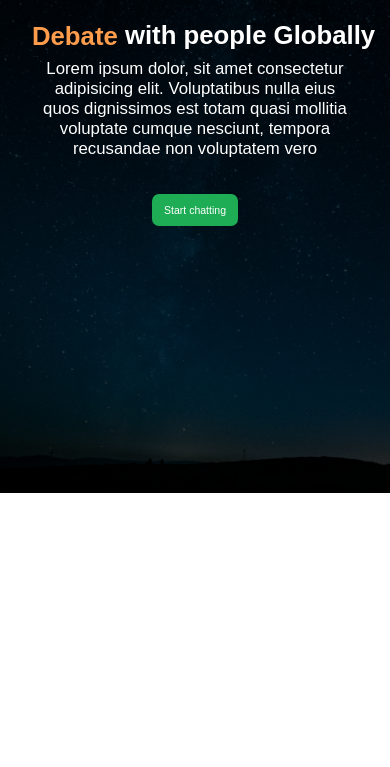
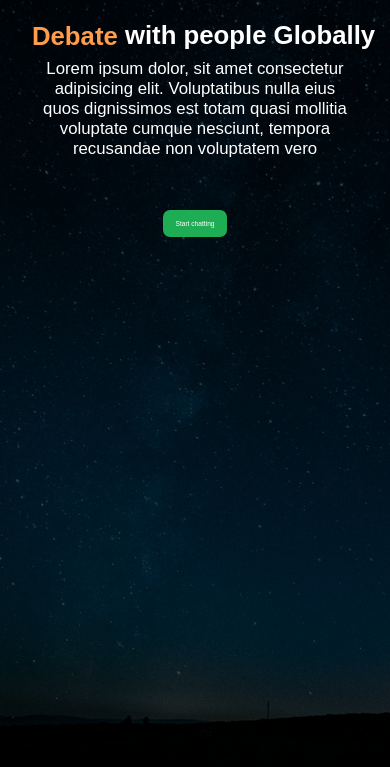
Before and after one commit to arnav-kr/Firechat, a plain HTML site: page index.htm in a window 390 px wide. Shown: the part 77-844 px from the top of the page. Drawn offline with Linux system fonts and the light colour scheme.

Commit message:
Made few fixes to increase responsiveness

```diff
--- a/index.htm
+++ b/index.htm
@@ -58,9 +58,9 @@
 
             <div class="featuresPreview">
                 <p>Lorem ipsum dolor, sit amet consectetur adipisicing elit. Voluptatibus nulla eius quos dignissimos est totam quasi mollitia voluptate cumque nesciunt, tempora recusandae non voluptatem vero</p>
-                <a href="#">
-                    <span>Start chatting</span>
-                </a>
+                <button href="#">
+                    Start chatting
+                </button>
             </div>
         </section>
     </div>
--- a/res/scripts/home.js
+++ b/res/scripts/home.js
@@ -1,6 +1,3 @@
-
-
-
 
 // The below code is for the animation in home page, text changing
 var actionDOM = document.getElementById("action");
--- a/res/stylesheets/home.css
+++ b/res/stylesheets/home.css
@@ -50,7 +50,6 @@ body {
     left: 0;
     width: 100%;
     height: 100vh;
-    max-height: calc(var(--home-max-height) + var(--header-height));
     background-image: url("../images/night_sky.jpg");
     background-size: cover;
     background-position: 50% 100%;
@@ -63,9 +62,9 @@ body {
 /* |------ HOME ------ */
 section.home {
     width: 100%;
-    height: calc(100vh - var(--header-height));
+    height: auto;
     overflow: hidden;
-    max-height: var(--home-max-height);
+    max-height: calc(100vh - var(--header-height));
 }
 
 .home .title {
@@ -112,19 +111,21 @@ section.home {
     max-width: 60ch;
     font-size: 1.7vw;
     line-height: 1.4;
-    margin: 0 auto 30px auto;
+    margin: 0 auto;
 }
-.home .featuresPreview a {
-    font-size: 1.4vw;
+.home .featuresPreview button {
+    margin: 10px 0 100px 0;
+    font-size: 1.7vw;
     color: white;
     text-decoration: none;
     background-color:  rgb(30, 172, 85);
     padding: 10px 12px;
     border-radius: 7px;
     font-weight: 400;
-
+    outline: none;
+    border: none;
 }
-.home .featuresPreview a:hover {
+.home .featuresPreview button:hover {
     transform: scale(1.2);
 }
 
@@ -175,8 +176,8 @@ section.home {
         margin-top: 17px;
     }
     .home .featuresPreview p {
-        max-width: 80vw;
-        font-size: 4.3vw;
+        max-width: 60vw;
+        font-size: 2.5vw;
     }
     .home .featuresPreview a {
         font-size: 2.7vw;
@@ -187,7 +188,7 @@ section.home {
 }
 
 
-@media screen and (max-width:544px){
+@media screen and (max-width:415px){
     .home .title {
         margin: 30px 0 0 0;
     }
```
